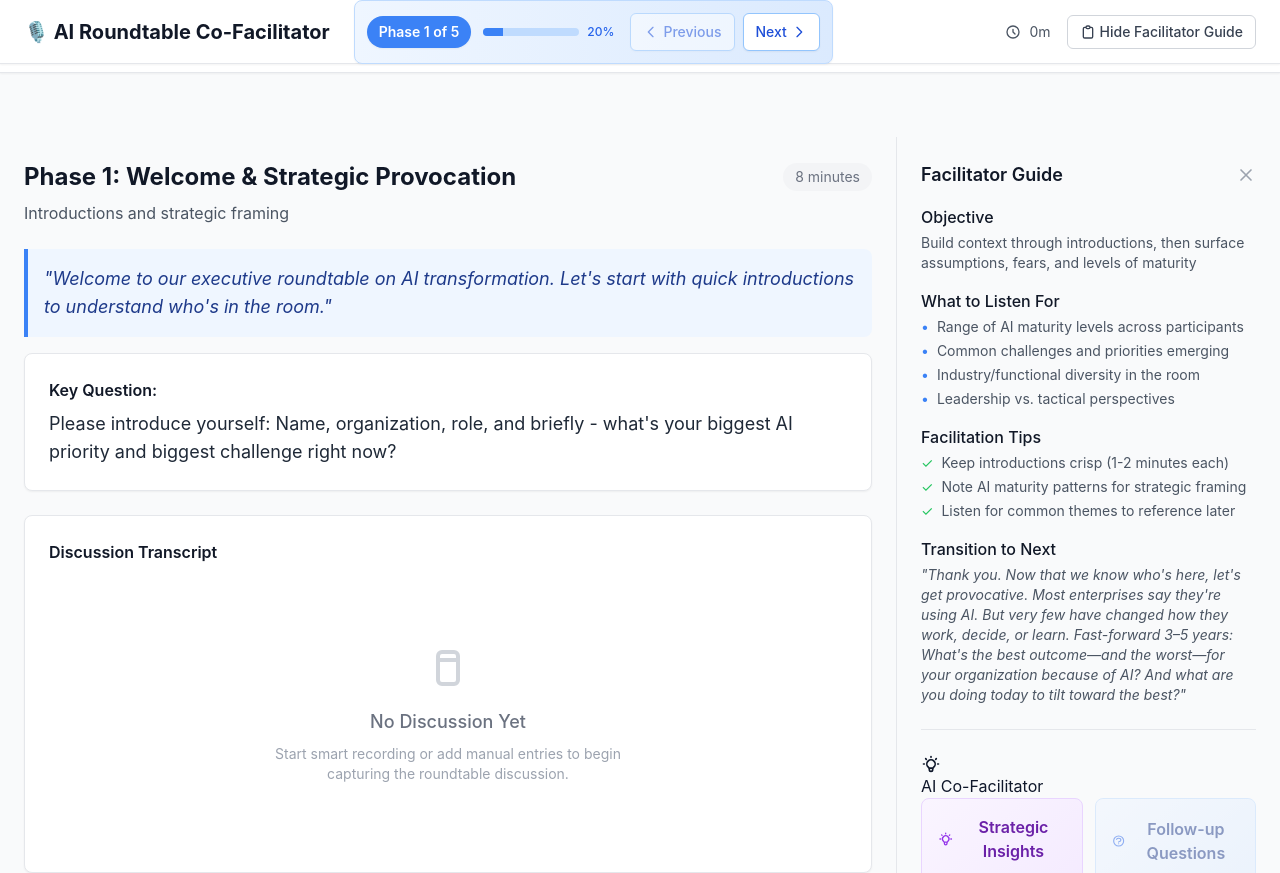
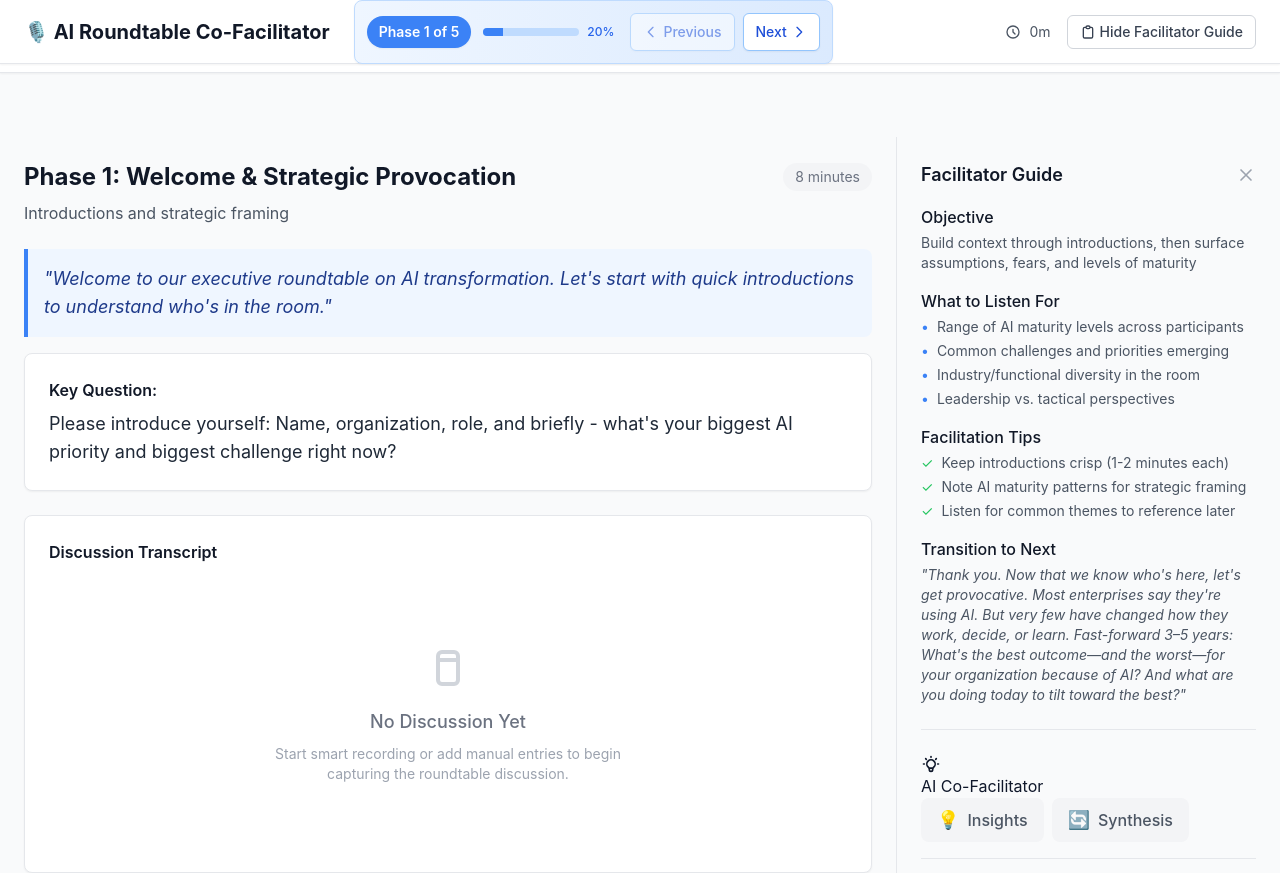
Before and after one commit to ALehav1/Ai4_Roundtable_Co-Facilitator_Agent, a Next.js app: page / in a window 1280 px wide. Built offline with nearby package versions, Linux system fonts and the light colour scheme.

Commit message:
Implement progressive AI panel tab system with 2x2 grid replacement

```diff
--- a/src/components/RoundtableCanvasV2.tsx
+++ b/src/components/RoundtableCanvasV2.tsx
@@ -365,20 +365,64 @@ const RoundtableCanvasV2: React.FC = () => {
     };
   }, [sessionContext.liveTranscript, sessionContext.currentQuestionIndex, sessionContext.currentTopic, sessionContext.aiInsights, sessionContext.startTime]);
 
-  // Filter insights based on active tab
+  // Progressive Tab System Configuration
+  type TabType = 'insights' | 'synthesis' | 'advanced';
+  type AnalysisType = 'strategic' | 'followup' | 'synthesis' | 'executive';
+
+  interface TabConfig {
+    id: TabType;
+    label: string;
+    icon: string;
+    analysisTypes: string[];  // Map which analysis types belong to each tab
+  }
+
+  const TAB_CONFIGURATION: TabConfig[] = [
+    {
+      id: 'insights',
+      label: 'Insights',
+      icon: '💡',
+      analysisTypes: ['insights', 'insight', 'followup'] // Combines Strategic + Follow-up
+    },
+    {
+      id: 'synthesis',
+      label: 'Synthesis',
+      icon: '🔄',
+      analysisTypes: ['synthesis', 'executive'] // Combines Synthesis + Executive
+    }
+  ];
+
+  const ADVANCED_TAB: TabConfig = {
+    id: 'advanced',
+    label: 'Advanced',
+    icon: '🚀',
+    analysisTypes: [] // Custom filtering logic
+  };
+
+  // Progressive disclosure state
+  const [showAdvancedTab, setShowAdvancedTab] = useState(false);
+
+  // Show advanced tab after 3+ analyses
+  useEffect(() => {
+    const analysisCount = sessionContext.aiInsights?.length || 0;
+    if (analysisCount >= 3 && !showAdvancedTab) {
+      setShowAdvancedTab(true);
+    }
+  }, [sessionContext.aiInsights, showAdvancedTab]);
+
+  // Get current tab configuration
+  const availableTabs = showAdvancedTab
+    ? [...TAB_CONFIGURATION, ADVANCED_TAB]
+    : TAB_CONFIGURATION;
+
+  // Filter insights based on active tab with new progressive system
   const getFilteredInsights = () => {
+    if (!sessionContext.aiInsights) return [];
+
+    const activeConfig = availableTabs.find(tab => tab.id === activeAITab);
+    if (!activeConfig) return sessionContext.aiInsights;
+
     return sessionContext.aiInsights.filter(insight => {
-      if (activeAITab === 'insights') {
-        return insight.type === 'insight' || insight.type === 'insights' || insight.type === 'followup';
-      } else if (activeAITab === 'synthesis') {
-        return insight.type === 'synthesis';
-      } else if (activeAITab === 'followup') {
-        return insight.type === 'followup';
-      } else if (activeAITab === 'executive') {
-        return insight.type === 'executive';
-      }
-      // activeAITab === 'all' or any other value, show all insights
-      return true;
+      return activeConfig.analysisTypes.includes(insight.type || 'insight');
     });
   };
 
@@ -1622,162 +1666,121 @@ This session follows the Assistance → Automation → Amplification progression
                       AI Co-Facilitator
                     </h2>
 
-                    {/* Executive AI Co-Facilitator Grid (2x2 Layout) */}
-                    <div className="grid grid-cols-2 gap-3 mb-4">
-                      {/* Strategic Insights */}
+                    {/* Progressive Tab Navigation - Clean and Accessible */}
+                    <nav
+                      className="flex gap-2 mb-6 border-b border-gray-200 pb-4"
+                      role="tablist"
+                      aria-label="AI Analysis Navigation"
+                    >
+                      {availableTabs.map((tab) => {
+                        const isActive = activeAITab === tab.id;
+                        return (
+                          <button
+                            key={tab.id}
+                            onClick={() => setActiveAITab(tab.id as any)}
+                            className={`
+                              px-4 py-2 rounded-lg font-medium transition-all duration-200
+                              flex items-center gap-2 relative
+                              ${
+                                isActive
+                                  ? 'bg-blue-500 text-white shadow-md transform scale-105'
+                                  : 'bg-gray-100 text-gray-600 hover:bg-gray-200 hover:text-gray-800'
+                              }
+                              focus:outline-none focus:ring-2 focus:ring-blue-500 focus:ring-offset-2
+                            `}
+                            role="tab"
+                            aria-selected={isActive.toString()}
+                            aria-controls={`${tab.label.toLowerCase()}-panel`}
+                          >
+                            <span className="text-lg" aria-hidden="true">{tab.icon}</span>
+                            <span>{tab.label}</span>
+                            {tab.id === 'advanced' && showAdvancedTab && (
+                              <span className="absolute -top-1 -right-1 w-2 h-2 bg-green-500 rounded-full animate-pulse" />
+                            )}
+                          </button>
+                        );
+                      })}
+                    </nav>
+
+                    {/* Quick Action Button */}
+                    <div className="mb-4">
                       <button
                         onClick={() => {
-                          setActiveAITab('insights');
+                          const currentTab = availableTabs.find(t => t.id === activeAITab);
+                          if (currentTab?.id === 'insights') {
                             callAIAnalysis('insights');
+                          } else if (currentTab?.id === 'synthesis') {
+                            callAIAnalysis('synthesis');
+                          } else {
+                            callAIAnalysis('insights'); // Default fallback
+                          }
                         }}
                         disabled={isAnalyzing}
-                        className={`p-4 border rounded-lg transition-all duration-200 hover:shadow-md hover:scale-105 disabled:opacity-50 disabled:cursor-not-allowed group ${
-                          activeAITab === 'insights'
-                            ? 'bg-gradient-to-br from-purple-100 to-purple-200 border-purple-300 shadow-md ring-2 ring-purple-200'
-                            : 'bg-gradient-to-br from-purple-50 to-purple-100 hover:from-purple-100 hover:to-purple-200 border-purple-200'
-                        }`}
-                      >
-                        <div className="flex items-center gap-2 mb-2">
-                          <svg className="w-5 h-5 text-purple-600" fill="none" stroke="currentColor" viewBox="0 0 24 24">
-                            <path strokeLinecap="round" strokeLinejoin="round" strokeWidth={2} d="M9.663 17h4.673M12 3v1m6.364 1.636l-.707.707M21 12h-1M4 12H3m3.343-5.657l-.707-.707m2.828 9.9a5 5 0 117.072 0l-.548.547A3.374 3.374 0 0014 18.469V19a2 2 0 11-4 0v-.531c0-.895-.356-1.754-.988-2.386l-.548-.547z" />
-                          </svg>
-                          <h3 className="font-semibold text-purple-800">Strategic Insights</h3>
-                          {activeAITab === 'insights' && (
-                            <div className="w-2 h-2 bg-purple-600 rounded-full animate-pulse"></div>
-                          )}
-                        </div>
-                        <p className="text-sm text-purple-600 group-hover:text-purple-700">
-                          AI-powered analysis of discussion themes
+                        className="w-full py-3 bg-blue-500 text-white rounded-lg hover:bg-blue-600
+                                   transition-colors duration-200 font-medium shadow-sm
+                                   focus:outline-none focus:ring-2 focus:ring-blue-500 focus:ring-offset-2
+                                   disabled:opacity-50 disabled:cursor-not-allowed"
+                        aria-label={`Generate new ${availableTabs.find(t => t.id === activeAITab)?.label || 'analysis'}`}
+                      >
+                        {isAnalyzing ? (
+                          <span className="flex items-center justify-center gap-2">
+                            <div className="w-4 h-4 border-2 border-white border-t-transparent rounded-full animate-spin"></div>
+                            Generating...
+                          </span>
+                        ) : (
+                          `Generate New ${availableTabs.find(t => t.id === activeAITab)?.label || 'Analysis'}`
+                        )}
+                      </button>
+                    </div>
+                  </div>
+
+                  {/* AI Insights Container - Modern Component-Based Rendering */}
+                  <div className="tab-content">
+                    {(() => {
+                      const filteredInsights = getFilteredInsights();
+
+                      if (filteredInsights.length === 0) {
+                        // Empty State Component
+                        return (
+                          <div className="text-center py-12">
+                            <div className="text-4xl mb-4">
+                              {activeAITab === 'insights' ? '💭' :
+                               activeAITab === 'synthesis' ? '🔄' :
+                               activeAITab === 'followup' ? '❓' :
+                               activeAITab === 'executive' ? '📋' : '🤖'}
+                            </div>
+                            <p className="text-gray-500">
+                              No {activeAITab === 'all' ? 'insights' : activeAITab} available yet. Start your session to see AI-generated content here.
                             </p>
-                      </button>
-
-                      {/* Follow-up Questions */}
-                      <button
-                        onClick={() => {
-                          setActiveAITab('followup');
-                          callAIAnalysis('followup');
-                        }}
-                        disabled={isAnalyzing || sessionContext.liveTranscript.length === 0}
-                        className={`p-4 border rounded-lg transition-all duration-200 hover:shadow-md hover:scale-105 disabled:opacity-50 disabled:cursor-not-allowed group ${
-                          activeAITab === 'followup'
-                            ? 'bg-gradient-to-br from-blue-100 to-blue-200 border-blue-300 shadow-md ring-2 ring-blue-200'
-                            : 'bg-gradient-to-br from-blue-50 to-blue-100 hover:from-blue-100 hover:to-blue-200 border-blue-200'
-                        }`}
-                        title="Get AI-suggested follow-up questions"
-                        aria-label="Generate AI follow-up questions"
-                      >
-                        <div className="flex items-start justify-between">
-                          <div>
-                            <div className="flex items-center mb-1">
-                              <svg className="w-5 h-5 mr-2 text-blue-600" fill="none" stroke="currentColor" viewBox="0 0 24 24">
-                                <path strokeLinecap="round" strokeLinejoin="round" strokeWidth={2} d="M8.228 9c.549-1.165 2.03-2 3.772-2 2.21 0 4 1.343 4 3 0 1.4-1.278 2.575-3.006 2.907-.542.104-.994.54-.994 1.093m0 3h.01M21 12a9 9 0 11-18 0 9 9 0 0118 0z" />
-                              </svg>
-                              <span className="font-semibold text-blue-900">Follow-up Questions</span>
-                              {activeAITab === 'followup' && (
-                                <div className="w-2 h-2 bg-blue-600 rounded-full animate-pulse ml-2"></div>
-                              )}
-                            </div>
-                            <p className="text-sm text-blue-700">Suggested questions to deepen discussion</p>
-                          </div>
-                        </div>
-                      </button>
-
-                      {/* Discussion Synthesis */}
-                      <button
-                        onClick={() => {
-                          setActiveAITab('synthesis');
-                          callAIAnalysis('synthesis');
-                        }}
-                        disabled={isAnalyzing || sessionContext.liveTranscript.length === 0}
-                        className={`p-4 border rounded-lg transition-all duration-200 hover:shadow-md hover:scale-105 disabled:opacity-50 disabled:cursor-not-allowed group ${
-                          activeAITab === 'synthesis'
-                            ? 'bg-gradient-to-br from-green-100 to-green-200 border-green-300 shadow-md ring-2 ring-green-200'
-                            : 'bg-gradient-to-br from-green-50 to-green-100 hover:from-green-100 hover:to-green-200 border-green-200'
-                        }`}
-                        title="Synthesize key themes and outcomes"
-                        aria-label="Generate AI discussion synthesis"
-                      >
-                        <div className="flex items-start justify-between">
-                          <div>
-                            <div className="flex items-center mb-1">
-                              <svg className="w-5 h-5 mr-2 text-green-600" fill="none" stroke="currentColor" viewBox="0 0 24 24">
-                                <path strokeLinecap="round" strokeLinejoin="round" strokeWidth={2} d="M9 19v-6a2 2 0 00-2-2H5a2 2 0 00-2 2v6a2 2 0 002 2h2a2 2 0 002-2zm0 0V9a2 2 0 012-2h2a2 2 0 012 2v10m-6 0a2 2 0 002 2h2a2 2 0 002-2m0 0V5a2 2 0 012-2h2a2 2 0 012 2v14a2 2 0 01-2 2h-2a2 2 0 01-2-2z" />
-                              </svg>
-                              <span className="font-semibold text-green-900">Synthesize Discussion</span>
-                              {activeAITab === 'synthesis' && (
-                                <div className="w-2 h-2 bg-green-600 rounded-full animate-pulse ml-2"></div>
-                              )}
-                            </div>
-                            <p className="text-sm text-green-700">Key themes and strategic outcomes</p>
-                          </div>
-                        </div>
-                      </button>
-
-                      {/* Executive Summary */}
-                      <button
-                        onClick={() => {
-                          setActiveAITab('executive');
-                          callAIAnalysis('executive');
-                        }}
-                        disabled={isAnalyzing || sessionContext.liveTranscript.length === 0}
-                        className={`p-4 border rounded-lg transition-all duration-200 hover:shadow-md hover:scale-105 disabled:opacity-50 disabled:cursor-not-allowed group ${
-                          activeAITab === 'executive'
-                            ? 'bg-gradient-to-br from-amber-100 to-amber-200 border-amber-300 shadow-md ring-2 ring-amber-200'
-                            : 'bg-gradient-to-br from-amber-50 to-amber-100 hover:from-amber-100 hover:to-amber-200 border-amber-200'
-                        }`}
-                        title="Generate executive summary and action items"
-                        aria-label="Generate executive summary"
-                      >
-                        <div className="flex items-start justify-between">
-                          <div>
-                            <div className="flex items-center mb-1">
-                              <svg className="w-5 h-5 mr-2 text-amber-600" fill="none" stroke="currentColor" viewBox="0 0 24 24">
-                                <path strokeLinecap="round" strokeLinejoin="round" strokeWidth={2} d="M9 12h6m-6 4h6m2 5H7a2 2 0 01-2-2V5a2 2 0 012-2h5.586a1 1 0 01.707.293l5.414 5.414a1 1 0 01.293.707V19a2 2 0 01-2 2z" />
-                              </svg>
-                              <span className="font-semibold text-amber-900">Executive Summary</span>
-                              {activeAITab === 'executive' && (
-                                <div className="w-2 h-2 bg-amber-600 rounded-full animate-pulse ml-2"></div>
-                              )}
-                            </div>
-                            <p className="text-sm text-amber-700">High-level summary and action items</p>
-                          </div>
-                        </div>
-                      </button>
-                    </div>
-                  </div>
-
-                  {/* AI Insights Container - Filtered by Analysis Button Clicks */}
-                  <div className="insights-container">
-                    {sessionContext.aiInsights.length === 0 ? (
-                      <div className="flex flex-col items-center justify-center py-8 text-center">
-                        <svg className="w-12 h-12 text-gray-300 mb-4" fill="none" stroke="currentColor" viewBox="0 0 24 24">
-                          <path strokeLinecap="round" strokeLinejoin="round" strokeWidth={2} d="M9.663 17h4.673M12 3v1m6.364 1.636l-.707.707M21 12h-1M4 12H3m3.343-5.657l-.707-.707m2.828 9.9a5 5 0 117.072 0l-.548.547A3.374 3.374 0 0014 18.469V19a2 2 0 11-4 0v-.531c0-.895-.356-1.754-.988-2.386l-.548-.547z" />
-                        </svg>
-                        <p className="text-gray-500 font-medium mb-2">AI Co-Facilitator Ready</p>
-                        <p className="text-gray-400 text-sm max-w-xs">
-                          Start the discussion to receive AI-powered insights, follow-up questions, and synthesis.
-                        </p>
-                      </div>
-                    ) : (
-                      <div>
-                        <div className="space-y-3">
-                        {getFilteredInsights().slice(-3).map((insight, idx) => {
-                          const insightType = insight.type || 'info';
-                          const colorClass = insightType === 'insights' ? 'purple' : insightType === 'followup' ? 'blue' : insightType === 'synthesis' ? 'green' : 'info';
-
+                          </div>
+                        );
+                      }
+
+                      // Show latest 3 insights with modern card design
                       return (
-                            <div key={insight.id || idx} className={`insight-card ${colorClass}`}>
-                              <div className="insight-header">
-                                <span className="insight-icon">
-                                  {insightType === 'insights' && '💡'}
-                                  {insightType === 'followup' && '❓'}
-                                  {insightType === 'synthesis' && '📊'}
-                                  {!['insights', 'followup', 'synthesis'].includes(insightType) && '🤖'}
+                        <div className="space-y-4">
+                          {filteredInsights.slice(-3).map((insight, idx) => {
+                            // Modern Insight Card Component
+                            const getInsightIcon = (type: string) => {
+                              switch (type) {
+                                case 'synthesis': return '🔄';
+                                case 'followup': return '❓';
+                                case 'executive': return '📋';
+                                case 'insight':
+                                case 'insights':
+                                default: return '💡';
+                              }
+                            };
+
+                            return (
+                              <div key={insight.id || idx} className="bg-gray-50 rounded-md p-4 hover:bg-gray-100 transition-colors">
+                                <div className="flex items-start gap-3">
+                                  <span className="text-2xl">
+                                    {getInsightIcon(insight.type || 'insight')}
                                   </span>
-                                <span className="insight-label">
-                                  {insight.type?.charAt(0).toUpperCase() + insight.type?.slice(1) || 'AI Insight'}
-                                </span>
-                                <span className="insight-time text-xs text-gray-400">
+                                  <div className="flex-1">
+                                    <p className="text-gray-800">{insight.content}</p>
+                                    <span className="text-xs text-gray-500 mt-2 block">
                                       {new Date(insight.timestamp || Date.now()).toLocaleTimeString('en-US', {
                                         hour: 'numeric',
                                         minute: '2-digit',
@@ -1785,15 +1788,13 @@ This session follows the Assistance → Automation → Amplification progression
                                       })}
                                     </span>
                                   </div>
-                              <div className="insight-content text-gray-700 leading-relaxed">
-                                {insight.content}
                                 </div>
                               </div>
                             );
                           })}
                         </div>
-                      </div>
-                    )}
+                      );
+                    })()}
                   </div>
                 </div>
               </div>
```
Also changed, not shown: src/app/globals.css (+35 -0 lines). Lines whose indentation alone changed are shown as unchanged.
